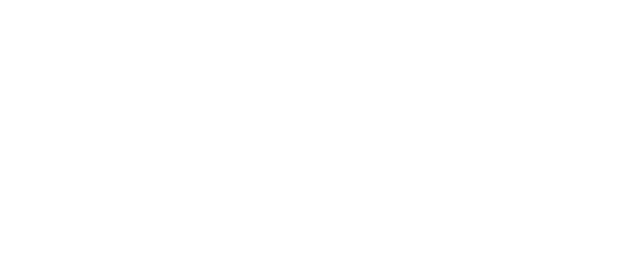
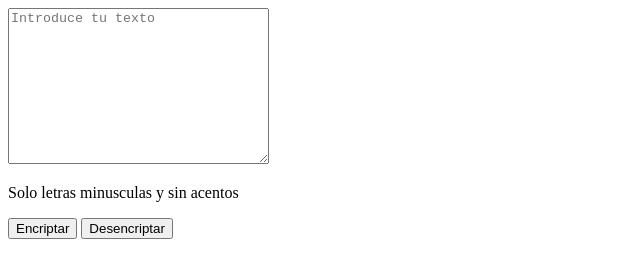
Before and after one commit to ianupiitaa/Encriptador-de-texto, a plain HTML site: page index.html in a window 1280 px wide. Shown: the whole page, without its empty margins (0-640 px from the left). Drawn offline with Linux system fonts and the light colour scheme.

Commit message:
estructura del cuerpo html

```diff
--- a/index.html
+++ b/index.html
@@ -3,9 +3,44 @@
 <head>
     <meta charset="UTF-8">
     <meta name="viewport" content="width=device-width, initial-scale=1.0">
-    <title>Document</title>
+    <title>Encriptador de texto</title>
 </head>
 <body>
+    <header>
+    </header>
+
+    <main class="cuerpo">
+        <section class="cuerpo__ecriptar">
+            <textarea
+            name="texto"
+            class="texto"
+            id="texto"
+            cols="30"
+            rows="10"
+            placeholder="Introduce tu texto"
+            ></textarea>
+            <div class="cuerpo__terminos">
+                <p>Solo letras minusculas y sin acentos</p>
+            </div>
+            <div class="cuerpo__botones">
+                <button class="cuerpo__botones__encriptar" type="button" onclick="encriptar()">
+                    Encriptar
+                </button>
+                <button class="cuerpo__botones__desencriptar" type="button" onclick="desencriptar()">
+                    Desencriptar
+                </button>
+            </div>
+        </section>
+
+        <section>
+
+        </section>
+
+    </main>
+
+    <footer>
+    </footer>
 
 </body>
+<script src="index.js"></script>
 </html>
```
